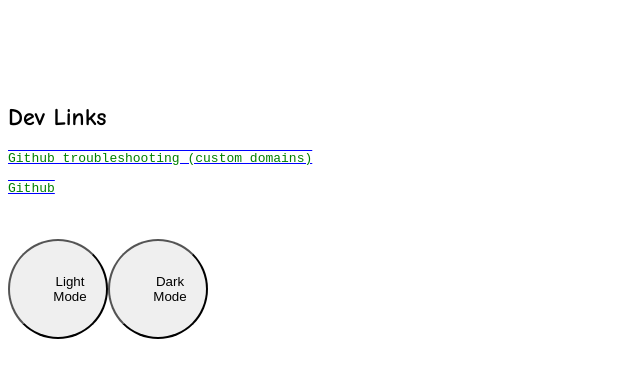
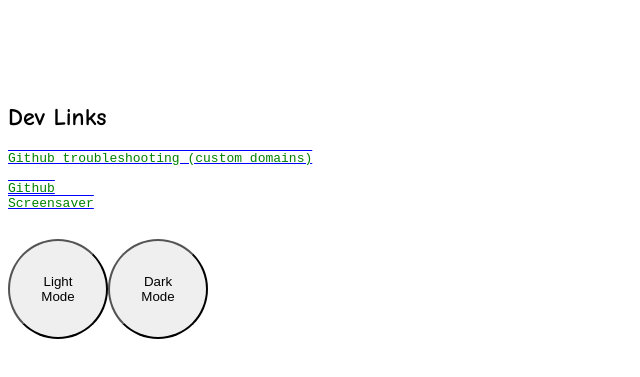
Before and after one commit to David66775/dddlo, a plain HTML site: page index.html in a window 1280 px wide. Shown: the part 143-520 px from the top of the page, without its empty margins (0-640 px from the left). Drawn offline with Linux system fonts and the light colour scheme.

Commit message:
Update index.html
Signed-off-by: David66775 <davidjkeesling@gmail.com>

```diff
--- a/index.html
+++ b/index.html
@@ -25,7 +25,7 @@
         width: 100px;
         height: 100px;
         border-radius: 50%;
-        padding-left: 30px;
+        padding: 30px;
       }
       a {
         color: green;
@@ -75,7 +75,7 @@ Hello, and welcome user.
 <a href = "https://docs.github.com/articles/troubleshooting-custom-domains/#github-repository-setup-errors" target = "_blank">Github troubleshooting (custom domains)</a>
 
 <a href = "https://github.com/" target = "_blank">Github</a>
-
+<a href = "https://david66775.github.io/screensaver" target = "_blank">Screensaver</a>
       </pre>
     </div>
     <span id = "button-scheme-row">
```
